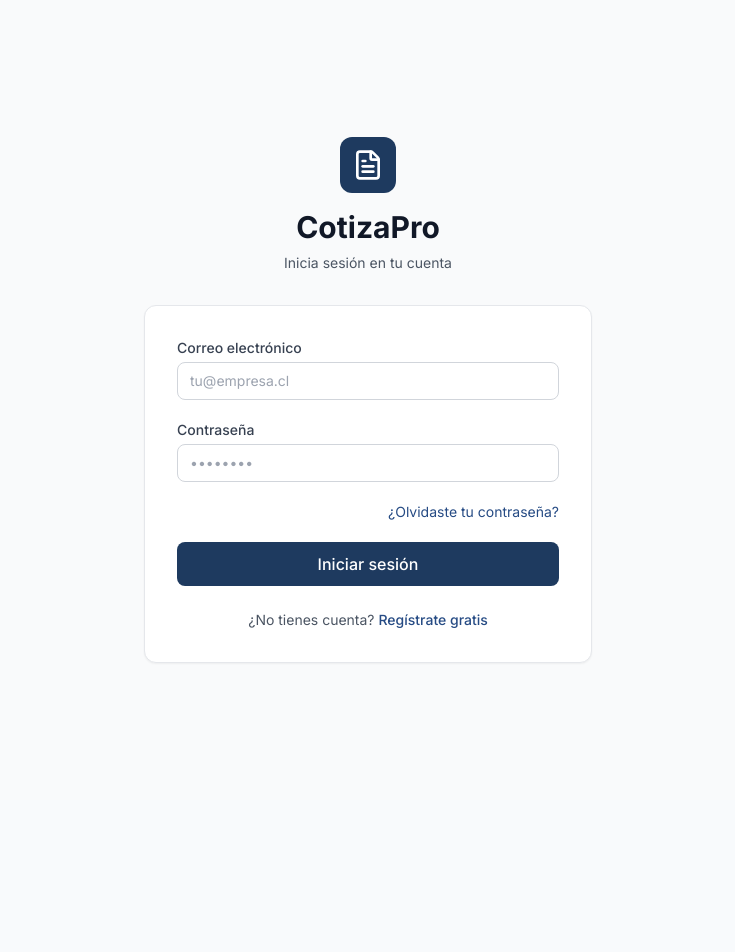
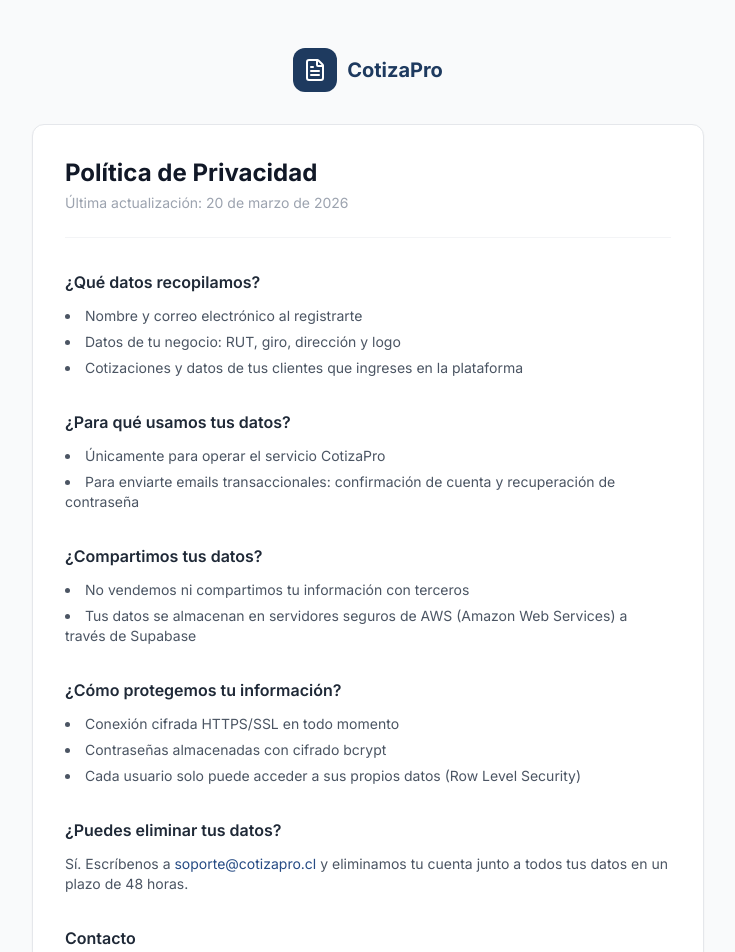
Before and after one commit to cristobalbroughton/cotizapro, a React (Vite) app: page /privacidad in a window 1280 px wide. Before the commit this address led to /login. Shown: the top 952 px of the page, without its empty margins (272-1007 px from the left). Before the commit the page ends 800 px from the top, so only its background shows below. Built offline with nearby package versions, Linux system fonts and the light colour scheme; no server answers; what @react-pdf/renderer would draw is missing.

Commit message:
feat: textos de confianza y pagina politica de privacidad

```diff
--- a/src/App.jsx
+++ b/src/App.jsx
@@ -14,6 +14,7 @@
 import EditQuote      from './pages/EditQuote'
 import ViewQuote      from './pages/ViewQuote'
 import NotFound       from './pages/NotFound'
+import Privacy        from './pages/Privacy'
 
 export default function App() {
   return (
@@ -25,6 +26,7 @@
           <Route path="/register"        element={<Register />} />
           <Route path="/forgot-password" element={<ForgotPassword />} />
           <Route path="/reset-password"  element={<ResetPassword />} />
+          <Route path="/privacidad"      element={<Privacy />} />
 
           {/* ── Rutas protegidas ──
               ProtectedRoute redirige a /login si no hay sesión.
--- a/src/components/Layout.jsx
+++ b/src/components/Layout.jsx
@@ -1,6 +1,6 @@
 import Header from './Header'
 import Sidebar from './Sidebar'
-import { Outlet } from 'react-router-dom'
+import { Outlet, Link } from 'react-router-dom'
 import { Mail, MessageCircle } from 'lucide-react'
 import { SidebarProvider } from '../context/SidebarContext'
 
@@ -34,6 +34,9 @@
           <p className="text-sm font-semibold text-gray-600">CotizaPro</p>
           <p className="text-xs text-gray-400">Hecho en Chile 🇨🇱</p>
           <p className="text-xs text-gray-400">© 2026</p>
+          <Link to="/privacidad" className="text-xs text-gray-400 hover:text-gray-600 transition-colors">
+            Política de privacidad
+          </Link>
         </div>
 
         <div className="text-right space-y-1">
--- /dev/null
+++ b/src/pages/Privacy.jsx
@@ -0,0 +1,93 @@
+import { Link } from 'react-router-dom'
+import { FileText } from 'lucide-react'
+
+export default function Privacy() {
+  return (
+    <div className="min-h-screen bg-gray-50 py-12 px-4">
+      <div className="max-w-2xl mx-auto">
+
+        {/* Logo */}
+        <div className="flex justify-center mb-8">
+          <Link to="/login" className="flex items-center gap-2.5 text-primary-800 font-bold text-xl">
+            <div className="bg-primary-800 rounded-xl p-2.5">
+              <FileText className="text-white" size={24} />
+            </div>
+            CotizaPro
+          </Link>
+        </div>
+
+        <div className="card p-8 space-y-8">
+          <div className="border-b border-gray-100 pb-6">
+            <h1 className="text-2xl font-bold text-gray-900">Política de Privacidad</h1>
+            <p className="text-sm text-gray-400 mt-1">Última actualización: 20 de marzo de 2026</p>
+          </div>
+
+          <Section title="¿Qué datos recopilamos?">
+            <ul className="list-disc list-inside space-y-1.5 text-gray-600 text-sm">
+              <li>Nombre y correo electrónico al registrarte</li>
+              <li>Datos de tu negocio: RUT, giro, dirección y logo</li>
+              <li>Cotizaciones y datos de tus clientes que ingreses en la plataforma</li>
+            </ul>
+          </Section>
+
+          <Section title="¿Para qué usamos tus datos?">
+            <ul className="list-disc list-inside space-y-1.5 text-gray-600 text-sm">
+              <li>Únicamente para operar el servicio CotizaPro</li>
+              <li>Para enviarte emails transaccionales: confirmación de cuenta y recuperación de contraseña</li>
+            </ul>
+          </Section>
+
+          <Section title="¿Compartimos tus datos?">
+            <ul className="list-disc list-inside space-y-1.5 text-gray-600 text-sm">
+              <li>No vendemos ni compartimos tu información con terceros</li>
+              <li>Tus datos se almacenan en servidores seguros de AWS (Amazon Web Services) a través de Supabase</li>
+            </ul>
+          </Section>
+
+          <Section title="¿Cómo protegemos tu información?">
+            <ul className="list-disc list-inside space-y-1.5 text-gray-600 text-sm">
+              <li>Conexión cifrada HTTPS/SSL en todo momento</li>
+              <li>Contraseñas almacenadas con cifrado bcrypt</li>
+              <li>Cada usuario solo puede acceder a sus propios datos (Row Level Security)</li>
+            </ul>
+          </Section>
+
+          <Section title="¿Puedes eliminar tus datos?">
+            <p className="text-sm text-gray-600">
+              Sí. Escríbenos a{' '}
+              <a href="mailto:soporte@cotizapro.cl" className="text-primary-700 hover:text-primary-800">
+                soporte@cotizapro.cl
+              </a>{' '}
+              y eliminamos tu cuenta junto a todos tus datos en un plazo de 48 horas.
+            </p>
+          </Section>
+
+          <Section title="Contacto">
+            <p className="text-sm text-gray-600">
+              Para cualquier consulta sobre privacidad, escríbenos a{' '}
+              <a href="mailto:soporte@cotizapro.cl" className="text-primary-700 hover:text-primary-800">
+                soporte@cotizapro.cl
+              </a>
+            </p>
+          </Section>
+
+          <div className="border-t border-gray-100 pt-6">
+            <Link to="/login" className="text-sm text-primary-700 hover:text-primary-800 font-medium">
+              ← Volver al inicio de sesión
+            </Link>
+          </div>
+        </div>
+
+      </div>
+    </div>
+  )
+}
+
+function Section({ title, children }) {
+  return (
+    <div>
+      <h2 className="text-base font-semibold text-gray-800 mb-3">{title}</h2>
+      {children}
+    </div>
+  )
+}
--- a/src/pages/Register.jsx
+++ b/src/pages/Register.jsx
@@ -133,6 +133,11 @@
             <button type="submit" disabled={loading} className="btn-primary w-full py-2.5">
               {loading ? 'Creando cuenta...' : 'Crear cuenta gratis'}
             </button>
+
+            <p className="mt-4 text-center text-xs text-gray-400">
+              🔒 Tus datos están cifrados y protegidos con estándares de la industria.
+              Nunca los compartimos con terceros.
+            </p>
           </form>
 
           <p className="mt-6 text-center text-sm text-gray-600">
--- a/src/pages/Settings.jsx
+++ b/src/pages/Settings.jsx
@@ -301,6 +301,10 @@
         </div>
 
       </form>
+
+      <p className="text-xs text-gray-400 text-center mt-4">
+        🔒 Tu información está protegida y cifrada. Solo tú puedes ver los datos de tu negocio.
+      </p>
     </div>
   )
 }
```
